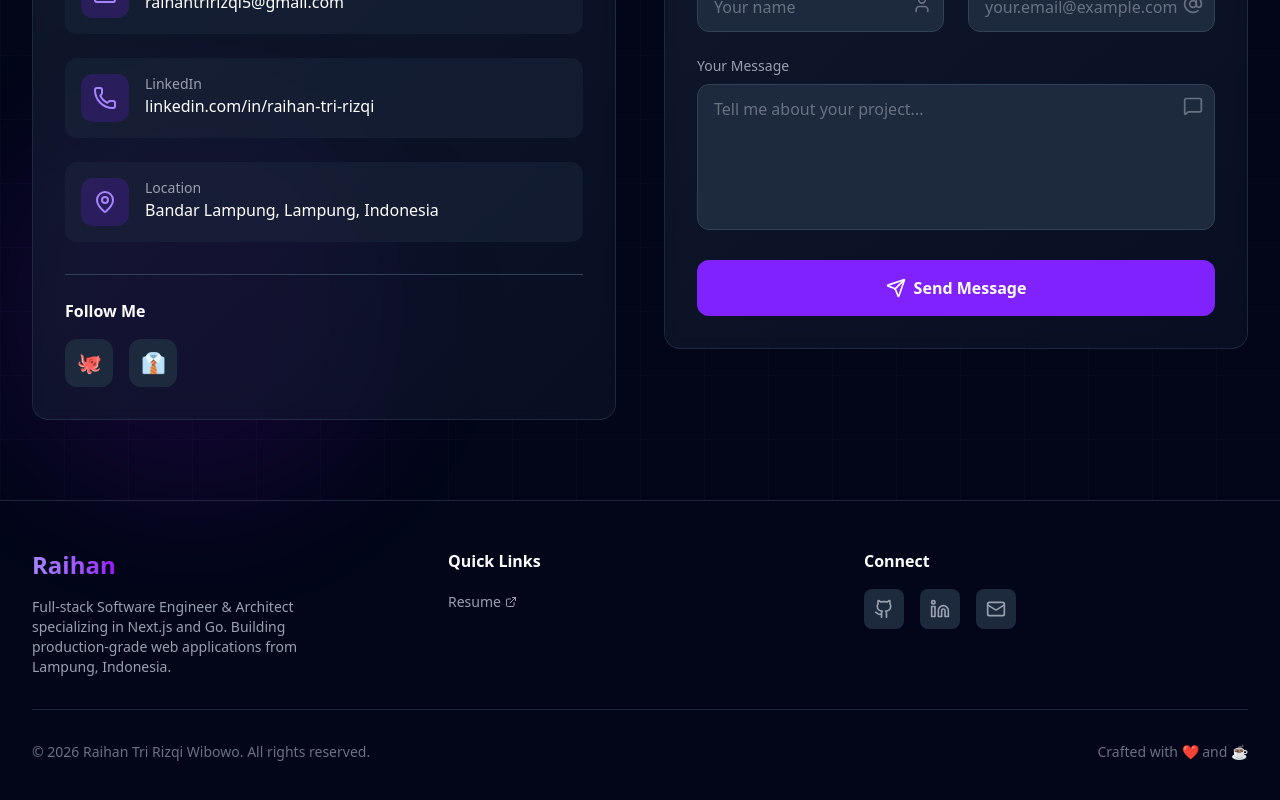
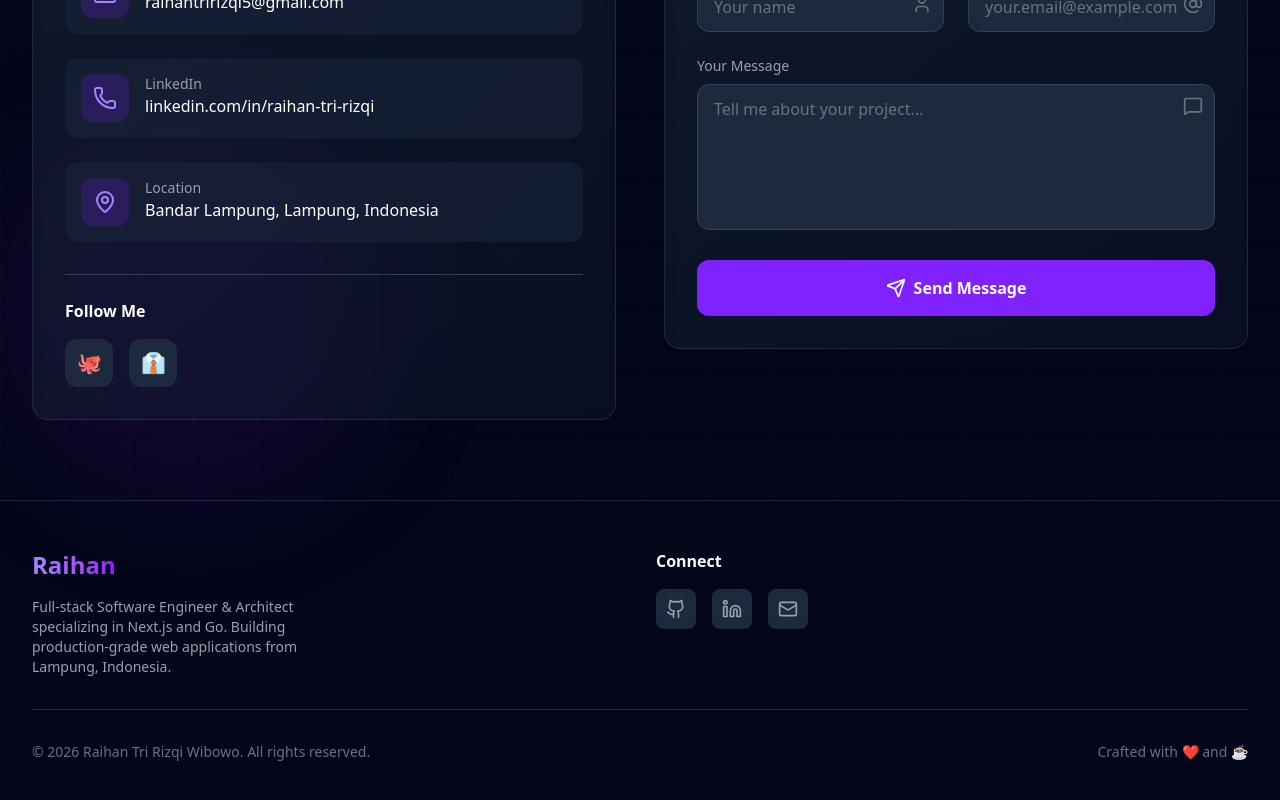
Before and after one commit to raihantririzqi/portofolio, a React (Vite) app: page / in a window 1280 px wide. Shown: the part 7945-8745 px from the top of the page. Built offline with nearby package versions, Linux system fonts and the light colour scheme.

Commit message:
Remove resume link from footer
Co-Authored-By: Claude Sonnet 4.6 <noreply@anthropic.com>

```diff
--- a/src/components/FooterSection.tsx
+++ b/src/components/FooterSection.tsx
@@ -1,4 +1,4 @@
-import { Github, Linkedin, Mail, ExternalLink } from "lucide-react";
+import { Github, Linkedin, Mail } from "lucide-react";
 
 export default function Footer() {
   const currentYear = new Date().getFullYear();
@@ -21,10 +21,6 @@ export default function Footer() {
     },
   ];
 
-  const additionalLinks = [
-    { name: "Resume", url: "/cv.pdf", external: true },
-  ];
-
   return (
     <footer className=" bg-slate-950 border-t border-slate-800">
       {/* Background Elements */}
@@ -34,7 +30,7 @@ export default function Footer() {
       </div>
 
       <div className="relative max-w-7xl mx-auto px-4 sm:px-6 lg:px-8 py-12">
-        <div className="grid md:grid-cols-3 gap-8">
+        <div className="grid md:grid-cols-2 gap-8">
           {/* Brand & Description */}
           <div className="space-y-4">
             <h3 className="text-2xl font-bold text-white">
@@ -47,28 +43,6 @@ export default function Footer() {
               and Go. Building production-grade web applications from Lampung,
               Indonesia.
             </p>
-          </div>
-
-          {/* Additional Links */}
-          <div>
-            <h4 className="text-white font-semibold mb-4">Quick Links</h4>
-            <ul className="space-y-2">
-              {additionalLinks.map((link, index) => (
-                <li key={index}>
-                  <a
-                    href={link.url}
-                    className={`text-gray-400 hover:text-violet-400 transition-colors text-sm flex items-center gap-1 ${
-                      link.external ? "inline-flex" : ""
-                    }`}
-                    target={link.external ? "_blank" : undefined}
-                    rel={link.external ? "noopener noreferrer" : undefined}
-                  >
-                    {link.name}
-                    {link.external && <ExternalLink className="h-3 w-3" />}
-                  </a>
-                </li>
-              ))}
-            </ul>
           </div>
 
           {/* Social Links */}
```
